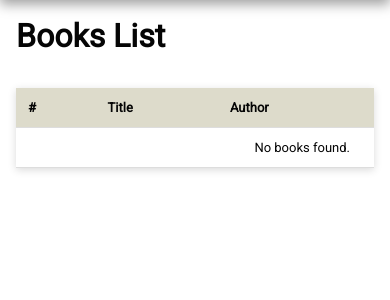
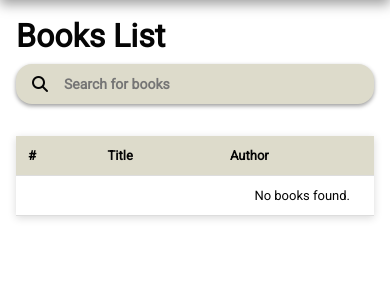
Before and after one commit to Duchnikovsky/WDPAI_2025, a PHP site: template public/views/dashboard.php in a window 390 px wide. Shown: the part 170-470 px from the top of the page. Run offline with PHP 8.4, Linux system fonts and the light colour scheme; the template is opened without the code that fills it, so the values that code supplies are empty; a stand-in replaces the project's code that opens the database connection; some libraries are stand-ins or nearby versions.

Commit message:
feat: add mobile searchbar

```diff
--- a/public/components/dashboard_header.php
+++ b/public/components/dashboard_header.php
@@ -3,7 +3,7 @@
         <img src="public/assets/images/logo.png" alt="logo" class="logo">
     </div>
     <i class="icon fa-solid fa-magnifying-glass hide-mobile"></i>
-    <input type="search" placeholder="Search for books" class="search-bar hide-mobile" />
+    <input id="mobile-search" type="search" placeholder="Search for books" class="search-bar hide-mobile" />
     <a href="/profile" class="profile-link hide-mobile">
         <i class="fa-solid fa-user"></i>
         <span>Your Profile</span>
--- a/public/components/dashboard_menu.php
+++ b/public/components/dashboard_menu.php
@@ -9,8 +9,8 @@
         <a href="/bestsellers"><i class="fas fa-ranking-star"></i> Bestsellers</a>
     </li>
     <?php if (isset($_SESSION['user']) && $_SESSION['user']['role'] === 'ADMIN') : ?>
-        <li class="<?= ($_SERVER['REQUEST_URI'] === '/manage') ? 'active' : '' ?>">
-            <a href="/manage"><i class="fas fa-gear"></i> Books Management</a>
+        <li class="<?= ($_SERVER['REQUEST_URI'] === '/management') ? 'active' : '' ?>">
+            <a href="/management"><i class="fas fa-gear"></i> Books Management</a>
         </li>
     <?php endif; ?>
 </ul>
--- a/public/scripts/books.js
+++ b/public/scripts/books.js
@@ -1,5 +1,6 @@
 document.addEventListener("DOMContentLoaded", () => {
-    const searchInput = document.querySelector(".search-bar");
+    const searchInputs = document.querySelectorAll(".search-bar");
+    const isMobile = window.innerWidth <= 768;
     let currentPage = 1;
 
     function getQueryParam(param) {
@@ -71,12 +72,22 @@ document.addEventListener("DOMContentLoaded", () => {
         if (e.target.matches(".pagination-btn")) {
             e.preventDefault();
             const page = parseInt(e.target.dataset.page);
-            fetchBooks(page, searchInput.value);
+            if (isMobile) {
+                fetchBooks(page, searchInputs[1].value);
+            } else {
+                fetchBooks(page, searchInputs[0].value);
+            }
         }
     });
 
-    searchInput?.addEventListener("input", () => {
-        fetchBooks(1, searchInput.value);
+    searchInputs.forEach((input) => {
+        input.addEventListener("input", () => {
+            const value = input.value;
+            searchInputs.forEach((i) => {
+                if (i !== input) i.value = value; // synchronizacja inputów
+            });
+            fetchBooks(1, value);
+        });
     });
 
     fetchBooks();
--- a/public/styles/dashboard/dashboard.css
+++ b/public/styles/dashboard/dashboard.css
@@ -29,6 +29,35 @@ body {
         height: calc(100vh - 72px);
         overflow-y: auto;
         padding: 16px;
+
+        .search-mobile {
+            width: 100%;
+            height: 40px;
+            display: flex;
+            align-items: center;
+            margin-top: 8px;
+
+            > .icon {
+                position: absolute;
+                font-size: 16px;
+                left: 32px;
+            }
+
+            .search-bar {
+                width: 100%;
+                height: 100%;
+                outline: none;
+                border: none;
+                border-radius: 16px;
+                background-color: var(--secondary-200);
+                box-shadow: 0 2px 4px var(--neutral-shadow);
+                padding-left: 48px;
+                font-family: "Roboto", sans-serif;
+                font-size: 14px;
+                line-height: 20px;
+                font-weight: 600;
+            }
+        }
 
         .pagination {
             margin-top: 16px;
--- a/public/views/dashboard.php
+++ b/public/views/dashboard.php
@@ -34,6 +34,10 @@
         <div class="title">
             <h1>Books List</h1>
         </div>
+        <div class="search-mobile hide-desktop">
+            <i class="icon fa-solid fa-magnifying-glass"></i>
+            <input id="mobile-search" type="search" placeholder="Search for books" class="search-bar" />
+        </div>
         <div class="pagination"></div>
 
         <table class="books-table">
```
